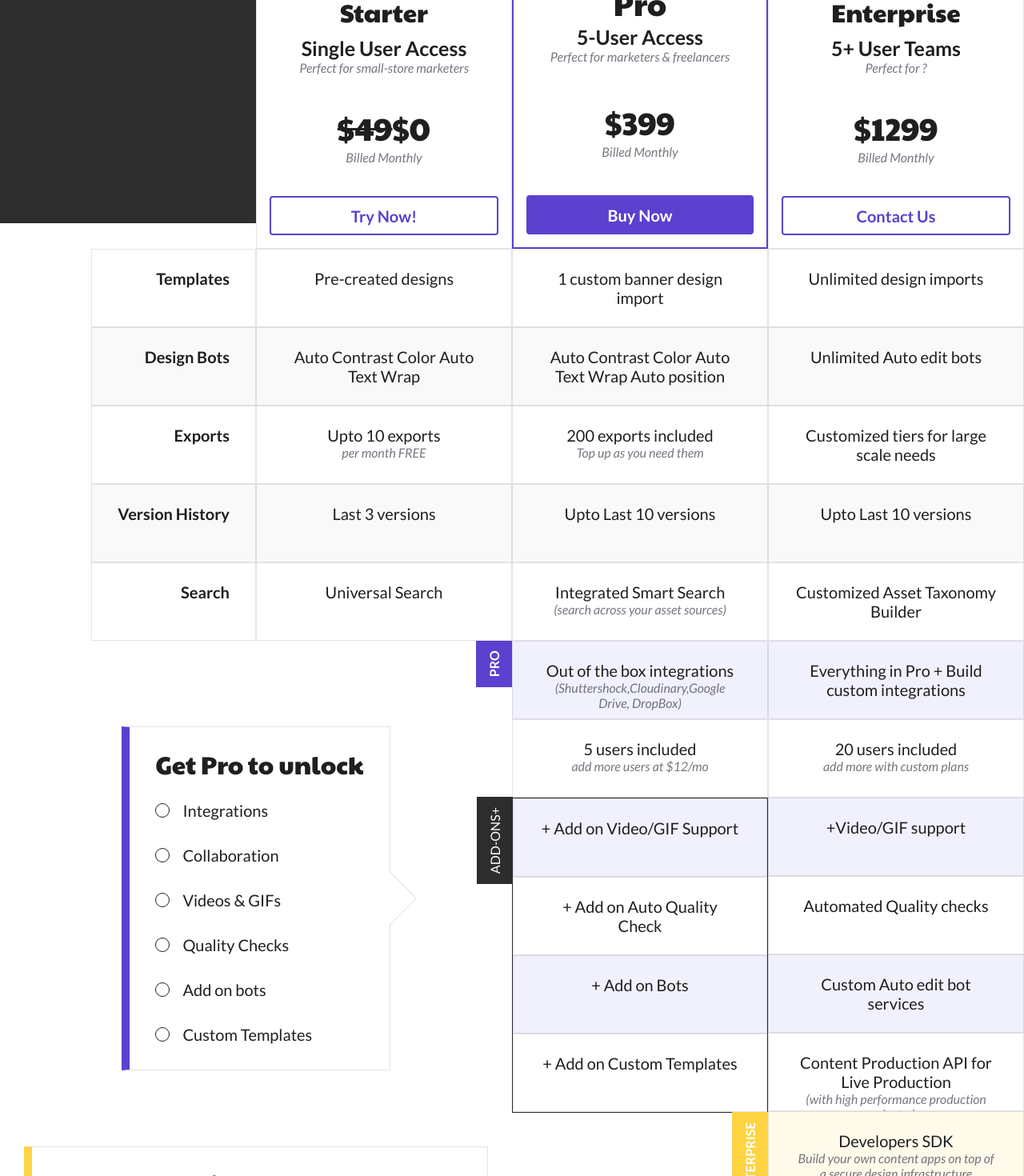
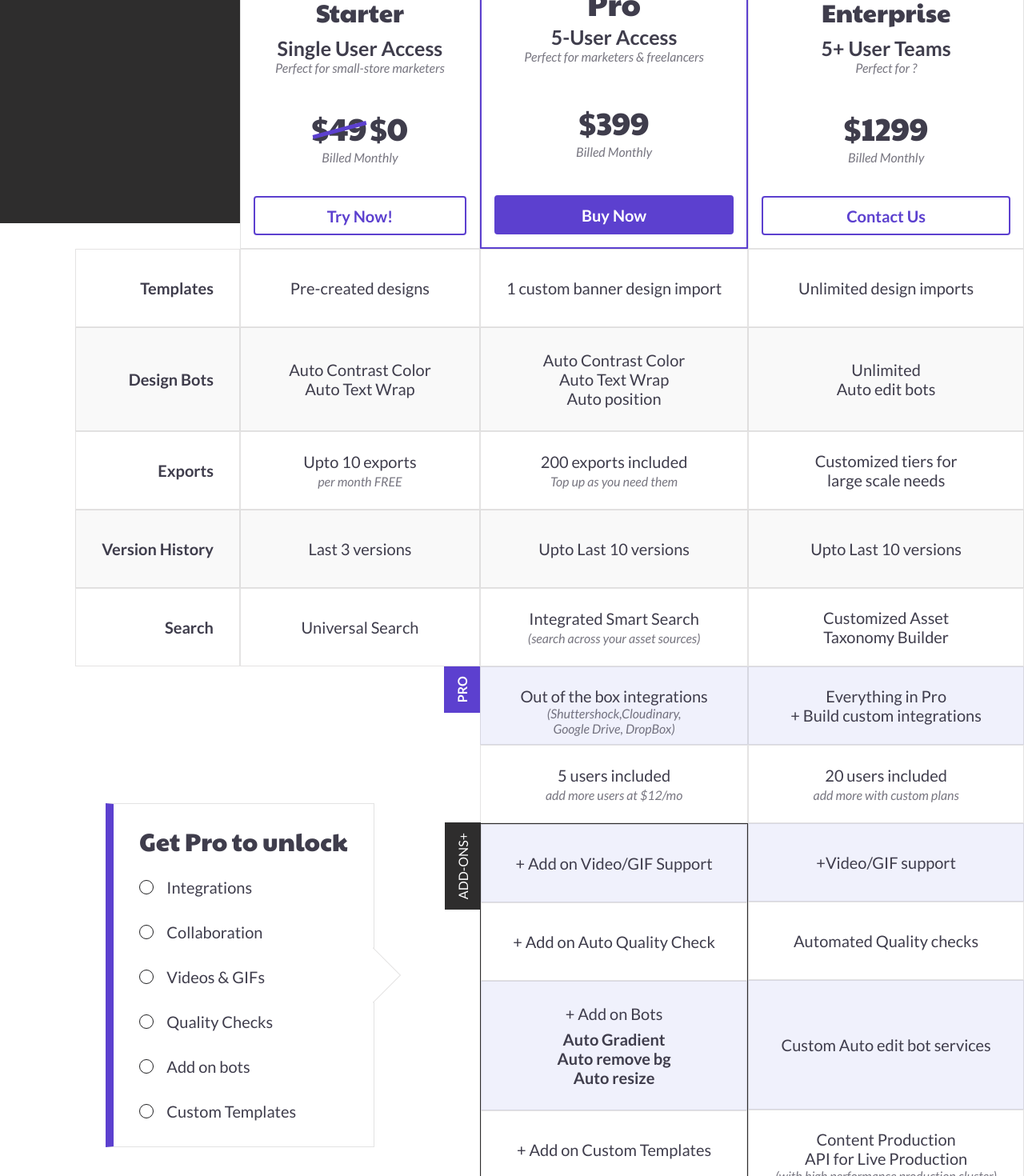
Before and after one commit to axios047/kubric_challenge, a Nuxt app: page / in a window 1280 px wide. Shown: the part 220-1690 px from the top of the page at 80% size. Built offline with nearby package versions, Linux system fonts and the light colour scheme.

Commit message:
minor changes

```diff
--- a/pages/index.vue
+++ b/pages/index.vue
@@ -12,7 +12,7 @@
           <div class="spacer"></div>
           <div v-for="l in labels" :key="l.index" class="label"><p>{{l}}</p></div>
         </div>
-        <div class="plan" v-for="plan in plans" :key="plan.index">
+        <div class="plan" v-for="(plan,index) in plans" :key="plan.index">
           <div v-bind:class="{recommend:plan.isRecommend}" class="plan-head">
             <div v-if="plan.isRecommend" class="rec-tag">RECOMMENDED</div>
             <div class="plan-meta">
@@ -21,39 +21,42 @@
               <div class="tip">{{plan.tip}}</div>
             </div>
             <div class="plan-prices">
-              <h2 class="cost"><strike v-if="plan.prices.offerCost">{{plan.prices.offerCost}}</strike>{{plan.prices.cost}}</h2>
+              <h2 class="cost"><div class="strike" v-if="plan.prices.offerCost">{{plan.prices.offerCost}}</div>{{plan.prices.cost}}</h2>
               <div class="billing tip">{{plan.prices.billing}}</div>
             </div>
             <div class="CTA-button">{{plan.btnText}}</div>
-            <div class="feat-button" @click="showfeat = !showfeat">
-              <p v-if="!showfeat">Show features</p>
-              <p v-if="showfeat">Hide features</p>
+            <div class="feat-button" @click="activeFeature[index]=!activeFeature[index]">
+              <p v-if="!activeFeature[index]">Show features</p>
+              <p v-if="activeFeature[index]">Hide features</p>
             </div>
           </div>
-          <div v-bind:class="{active:showfeat}" class="features">
+          <div v-bind:class="{active:activeFeature[index]}" class="features">
             <div v-for="f in plan.features" :key="f.index" class="feat basic">
-              <p class="fname">{{f.name}}</p>
-              <div v-if="f.tip" class="ftip tip">{{f.tip}}</div>
+              <p style="white-space: pre;" class="fname">{{f.name}}</p>
+              <div style="white-space: pre;" v-if="f.tip" class="ftip tip">{{f.tip}}</div>
             </div>
             <div v-if="plan.proFeatures" class="profeatures">
               <div class="tag">PRO</div>
               <div v-for="f in plan.proFeatures" :key="f.index" class="feat pro">
-                <p class="fname">{{f.name}}</p>
-                <div v-if="f.tip" class="ftip tip">{{f.tip}}</div>
+                <p style="white-space: pre;" class="fname">{{f.name}}</p>
+                <div style="white-space: pre;" v-if="f.tip" class="ftip tip">{{f.tip}}</div>
               </div>
             </div>
             <div v-if="plan.addOns" class="addOns-wrap">
               <div class="tag">ADD-ONS+</div>
               <div v-for="f in plan.addOns" :key="f.index" class="feat addOn">
-                <p class="fname">{{f.name}}</p>
-                <div v-if="f.tip" class="ftip tip">{{f.tip}}</div>
+                <p style="white-space: pre;" class="fname">{{f.name}}</p>
+                <div style="white-space: pre;" v-if="f.tip" class="ftip tip">{{f.tip}}</div>
+                <div v-if="f.iterables" class="iters-wrap">
+                  <p style="white-space: pre;" class="iters" v-for="i in f.iterables" :key="i.id"><b>{{i}}</b></p>
+                </div>
               </div>
             </div>
             <div v-if="plan.enterpriseFeatures" class="enterpriseFeatures">
               <div class="tag">ENTERPRISE</div>
               <div v-for="f in plan.enterpriseFeatures" :key="f.index" class="feat enterprise">
-                <p class="fname">{{f.name}}</p>
-                <div v-if="f.tip" class="ftip tip">{{f.tip}}</div>
+                <p style="white-space: pre;" class="fname">{{f.name}}</p>
+                <div style="white-space: pre;" v-if="f.tip" class="ftip tip">{{f.tip}}</div>
               </div>
             </div>
           </div>
@@ -99,7 +102,7 @@ export default {
           btnText:"Try Now!",
           features:[
             { name: "Pre-created designs"},
-            { name: "Auto Contrast Color Auto Text Wrap"},
+            { name: "Auto Contrast Color\nAuto Text Wrap"},
             { name: "Upto 10 exports", tip: "per month FREE"},
             { name: "Last 3 versions"},
             { name: "Universal Search"}
@@ -117,19 +120,21 @@ export default {
           btnText:"Buy Now",
           features:[
             { name: "1 custom banner design import"},
-            { name: "Auto Contrast Color Auto Text Wrap Auto position"},
+            { name: "Auto Contrast Color\nAuto Text Wrap\nAuto position"},
             { name: "200 exports included", tip: "Top up as you need them"},
             { name: "Upto Last 10 versions"},
             { name: "Integrated Smart Search", tip:"(search across your asset sources)" }
           ],
           proFeatures:[
-            { name:"Out of the box integrations",tip:"(Shuttershock,Cloudinary,Google Drive, DropBox)"},
+            { name:"Out of the box integrations",tip:"(Shuttershock,Cloudinary,\nGoogle Drive, DropBox)"},
             { name:"5 users included",tip:"add more users at $12/mo"}
           ],
           addOns:[
             { name:"+ Add on Video/GIF Support"},
             { name:"+ Add on Auto Quality Check"},
-            { name:"+ Add on Bots"},
+            { name:"+ Add on Bots",iterables:[
+              "Auto Gradient","Auto remove bg","Auto resize"
+            ]},
             { name:"+ Add on Custom Templates"},
           ]
         },
@@ -144,23 +149,23 @@ export default {
           btnText:"Contact Us",
           features:[
             { name: "Unlimited design imports"},
-            { name: "Unlimited Auto edit bots"},
-            { name: "Customized tiers for large scale needs"},
+            { name: "Unlimited\nAuto edit bots"},
+            { name: "Customized tiers for\nlarge scale needs"},
             { name: "Upto Last 10 versions"},
-            { name: "Customized Asset Taxonomy Builder" }
+            { name: "Customized Asset\nTaxonomy Builder" }
           ],
           proFeatures:[
-            { name:"Everything in Pro + Build custom integrations"},
+            { name:"Everything in Pro\n+ Build custom integrations"},
             { name:"20 users included",tip:"add more with custom plans"},
             { name: "+Video/GIF support"},
             { name: "Automated Quality checks"},
             { name: "Custom Auto edit bot services"},
-            { name: "Content Production API for Live Production", tip:"(with high performance production cluster)"}
+            { name: "Content Production\nAPI for Live Production", tip:"(with high performance production cluster)"}
           ],
           enterpriseFeatures:[
-            {name:"Developers SDK",tip:"Build your own content apps on top of a secure design infrastructure"},
-            {name:"Design Insights",tip:"Get detailed creative insights and audits on your assets and designs"},
-            {name:"The best enterprise SLA supprt and Security"}
+            {name:"Developers SDK",tip:"Build your own content apps on top of a\nsecure design infrastructure"},
+            {name:"Design Insights",tip:"Get detailed creative insights and audits on\nyour assets and designs"},
+            {name:"The best enterprise SLA,\nsupprt and Security"}
           ]
         }
       ],
@@ -170,10 +175,13 @@ export default {
       proUnlockFeatures:[
         "Integrations","Collaboration","Videos & GIFs","Quality Checks","Add on bots","Custom Templates"
       ],
-      showfeat:false
+       activeFeature: {
+         0:false,
+         1:false,
+         2:false
+       },
     }
-  }
-
+  },
 }
 </script>
 
@@ -276,7 +284,7 @@ $text-light: #3F3D4C;
   }
 }
 .pricing-wrap{
-  color: $text-color;
+  color: $text-light;
 }
 .pricing-table{
   margin: 0 auto;
@@ -301,6 +309,23 @@ $text-light: #3F3D4C;
 .plan-prices{
   margin: 2rem 0;
 }
+.plan-prices .cost{
+  .strike{
+    position: relative;
+    display: inline;
+    margin-right: 0.25rem ;
+  }
+}
+.strike::after{
+  content: '';
+  height: 5px;
+  width: 100%;
+  background: $purple;
+  position: absolute;
+  top: 50%;
+  left: 0;
+  transform: rotate(-15deg);
+}
 .CTA-button{
   border: 2px solid $purple;
   border-radius: 4px;
@@ -316,6 +341,16 @@ $text-light: #3F3D4C;
   padding: 1.5rem 2rem;
   border: 1px solid rgba(46, 45, 45, 0.13);
   height: 3em;
+  display: flex;
+  flex-direction: column;
+  justify-content: space-around;
+  align-items: center;
+}
+.basic:nth-child(2), .label:nth-child(3){
+  height: 5rem;
+}
+.addOn:nth-child(4), .pro:nth-child(6){
+  height: 7rem;
 }
 .basic:nth-child(even){
   background: $base-light;
@@ -347,7 +382,7 @@ $text-light: #3F3D4C;
 .enterpriseFeatures{
   position: relative;
   .tag{
-    color: #fff;
+    color: $text-color;
     background: $yellow;
     font-weight: bold;
     width: fit-content;
@@ -389,6 +424,9 @@ $text-light: #3F3D4C;
   height: 3em;
   text-align: right;
   font-weight: bold;
+  display: flex;
+  flex-direction: column;
+  justify-content: center;
 }
 .label:nth-child(odd){
   background: $base-light;
```
